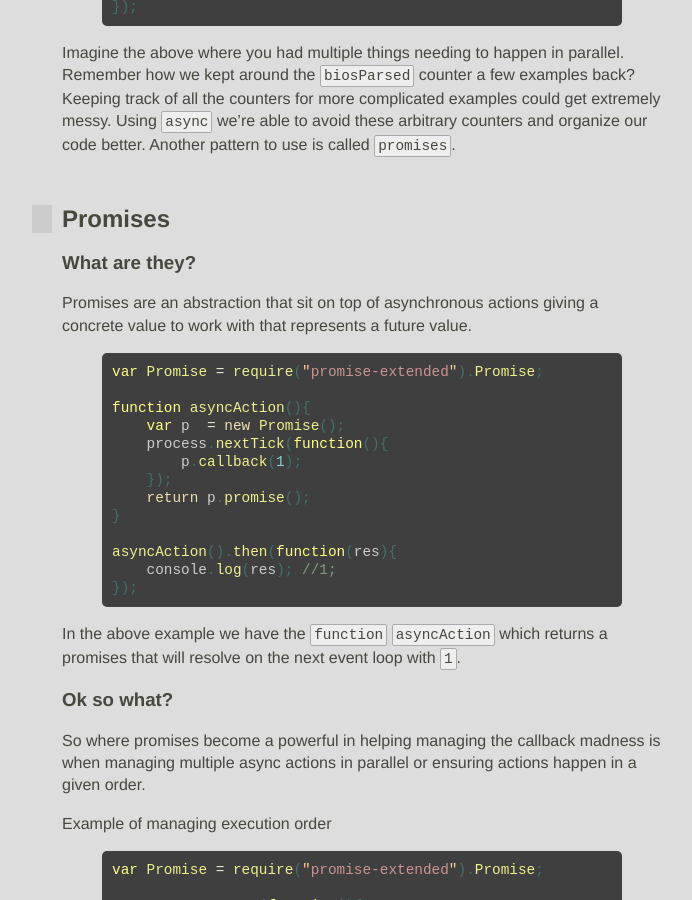
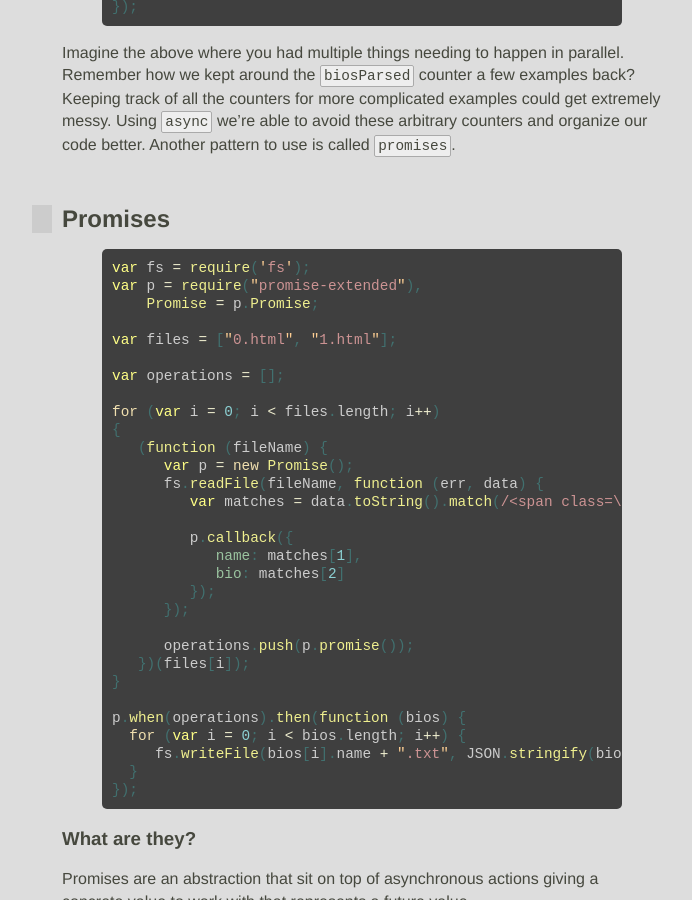
Before and after one commit to JavaScriptKC/workshop, a Jekyll site: the page built from _posts/2012-11-5-async.md, in a window 1280 px wide and 900 px high, scrolled down 3317 px. Shown: the whole window, without its empty margins (278-970 px from the left). Built offline with Jekyll 4.4.1, drawn with Linux system fonts in a browser that asks for light colours; nearby versions of some CDN libraries; some web fonts are replaced; comment, search, counter and statistics services are not loaded.

Commit message:
Added promise example of file operations

```diff
--- a/_posts/2012-11-5-async.md
+++ b/_posts/2012-11-5-async.md
@@ -158,6 +158,40 @@ Imagine the above where you had multiple things needing to happen in parallel. R
 
 ## Promises
 
+{% highlight javascript %}
+var fs = require('fs');
+var p = require("promise-extended"),
+    Promise = p.Promise;
+
+var files = ["0.html", "1.html"];
+
+var operations = [];
+
+for (var i = 0; i < files.length; i++)
+{
+   (function (fileName) {
+      var p = new Promise();
+      fs.readFile(fileName, function (err, data) {
+         var matches = data.toString().match(/<span class=\"Speaker\">([\s\S]+)<\/span>[\s\S]+<p class=\"bio\">([\s\S]+)<\/p>/i);
+
+         p.callback({
+            name: matches[1],
+            bio: matches[2]
+         });
+      });
+
+      operations.push(p.promise());
+   })(files[i]);
+}
+
+p.when(operations).then(function (bios) {
+  for (var i = 0; i < bios.length; i++) {
+     fs.writeFile(bios[i].name + ".txt", JSON.stringify(bios[i]));
+  }
+});
+
+{% endhighlight %}
+
 ### What are they?
 
 Promises are an abstraction that sit on top of asynchronous actions giving a concrete value to work with that represents a future value.
```
